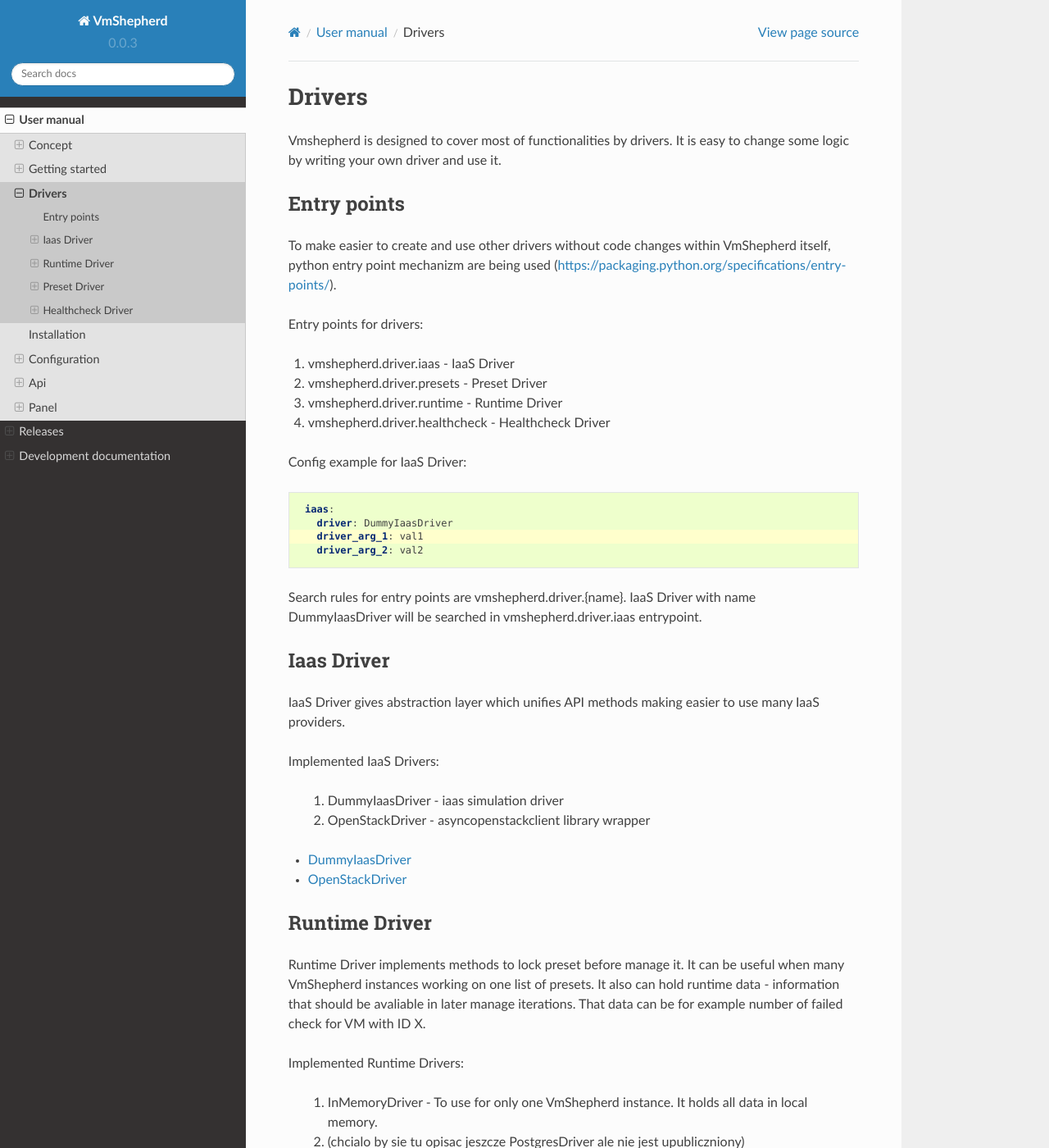
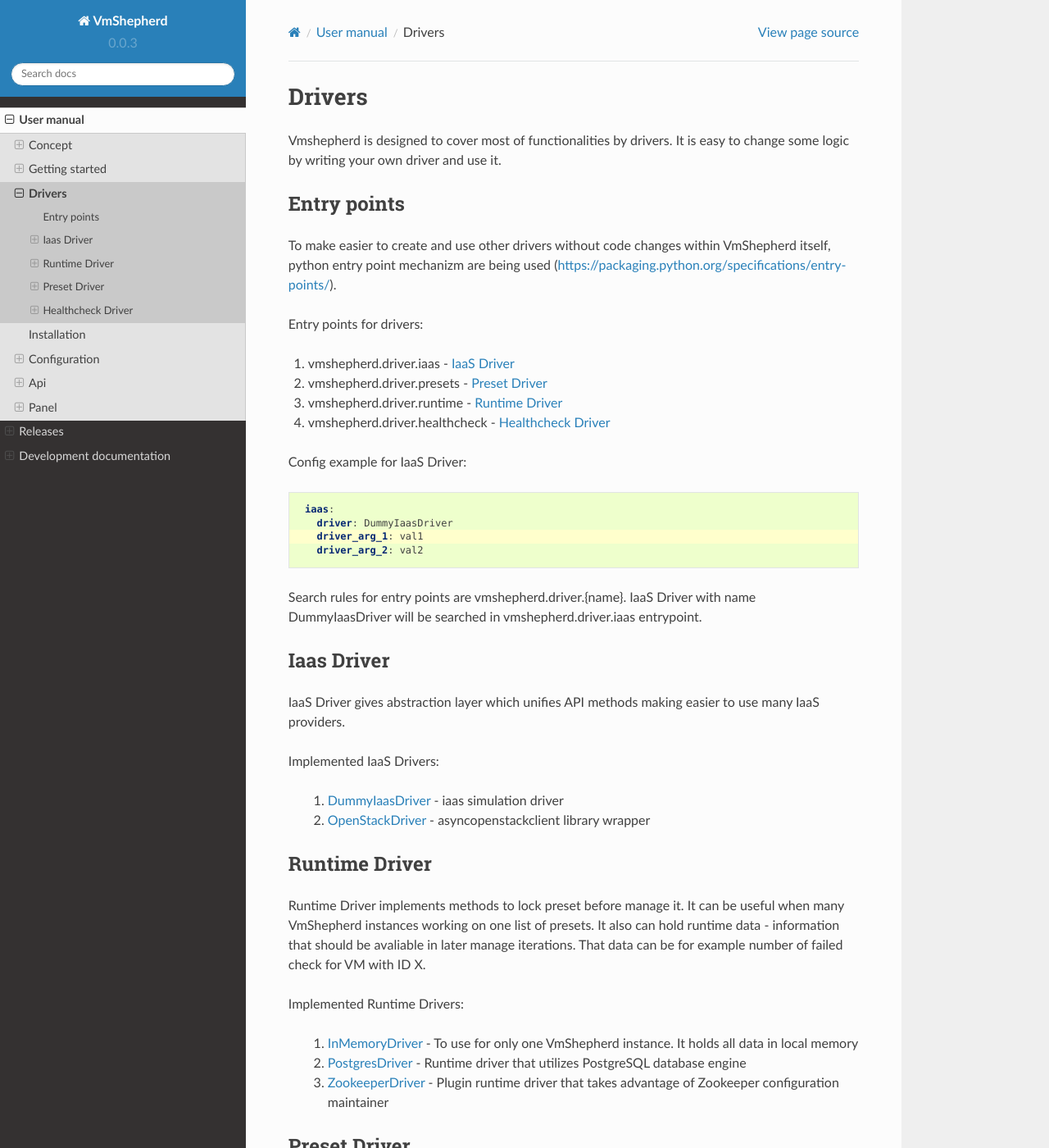
Before and after one commit to DreamLab/VmShepherd, a Sphinx documentation site: the page built from docs/user/drivers/index.rst, in a window 1280 px wide and 1400 px high. Shown: the whole window at 82% size. Built offline with Sphinx 7.4.7 and the Read the Docs theme 2.0.0, drawn with Linux system fonts in a browser that asks for light colours; pages that are not in the unit, such as notebooks, are missing from menus; some of the changed text lies outside the part shown.

Commit message:
small hrefs, toc fix and runtime templates

```diff
--- a/docs/user/drivers/index.rst
+++ b/docs/user/drivers/index.rst
@@ -12,10 +12,10 @@
 
 Entry points for drivers:
 
-1. vmshepherd.driver.iaas - IaaS Driver
-2. vmshepherd.driver.presets - Preset Driver
-3. vmshepherd.driver.runtime - Runtime Driver
-4. vmshepherd.driver.healthcheck - Healthcheck Driver
+1. vmshepherd.driver.iaas - `IaaS Driver`_
+2. vmshepherd.driver.presets - `Preset Driver`_
+3. vmshepherd.driver.runtime - `Runtime Driver`_
+4. vmshepherd.driver.healthcheck - `Healthcheck Driver`_
 
 Config example for IaaS Driver:
 
@@ -35,11 +35,12 @@
 
 Implemented IaaS Drivers:
 
-    1. DummyIaasDriver - iaas simulation driver
-    2. OpenStackDriver - asyncopenstackclient library wrapper
+    1. `DummyIaasDriver <iaas_dummydriver>`_ - iaas simulation driver
+    2. `OpenStackDriver <iaas_openstackdriver>`_ - asyncopenstackclient library wrapper
 
 
 .. toctree::
+   :hidden:
    :maxdepth: 2
 
    iaas_dummydriver
@@ -53,14 +54,18 @@
 
 Implemented Runtime Drivers:
 
-    1. InMemoryDriver - To use for only one VmShepherd instance. It holds all data in local memory.
-    2. (chcialo by sie tu opisac jeszcze PostgresDriver ale nie jest upubliczniony)
+    1. `InMemoryDriver <runtime_inmemory>`_ - To use for only one VmShepherd instance. It holds all data in local memory
+    2. `PostgresDriver <runtime_postgresdriver>`_ - Runtime driver that utilizes PostgreSQL database engine
+    3. `ZookeeperDriver <runtime_zookeeper>`_ - Plugin runtime driver that takes advantage of Zookeeper configuration maintainer
 
 
 .. toctree::
-   :maxdepth: 2
+   :hidden:
+   :titlesonly:
 
+   runtime_inmemory
    runtime_postgresdriver
+   runtime_zookeeper
 
 
 Preset Driver
@@ -69,11 +74,12 @@
 
 Implemented Preset Drivers:
 
-    1. DirectoryDriver - read preset configurations from local files
-    2. GitRepoDriver - get preset configuration from git repositories
+    1. `DirectoryDriver <preset_directorydriver>`_ - read preset configurations from local files
+    2. `GitRepoDriver <preset_gitrepodriver>`_ - get preset configuration from git repositories
 
 
 .. toctree::
+   :hidden:
    :maxdepth: 2
 
    preset_directorydriver
@@ -141,10 +147,11 @@
 Implemented Healthcheck Drivers:
 
     1. DummyHealthcheck - healthcheck simulation driver returning always positive check result
-    2. HttpHealthcheck - uses HTTP request
+    2. `HttpHealthcheck <healthcheck_http>`_ - uses HTTP request
 
 
 .. toctree::
    :maxdepth: 2
+   :hidden:
 
    healthcheck_http
--- /dev/null
+++ b/docs/user/drivers/runtime_inmemory.rst
@@ -0,0 +1,5 @@
+==============
+InMemoryDriver
+==============
+
+TODO
--- /dev/null
+++ b/docs/user/drivers/runtime_zookeeper.rst
@@ -0,0 +1,5 @@
+==============
+ZookeeperDriver
+==============
+
+TODO
```
